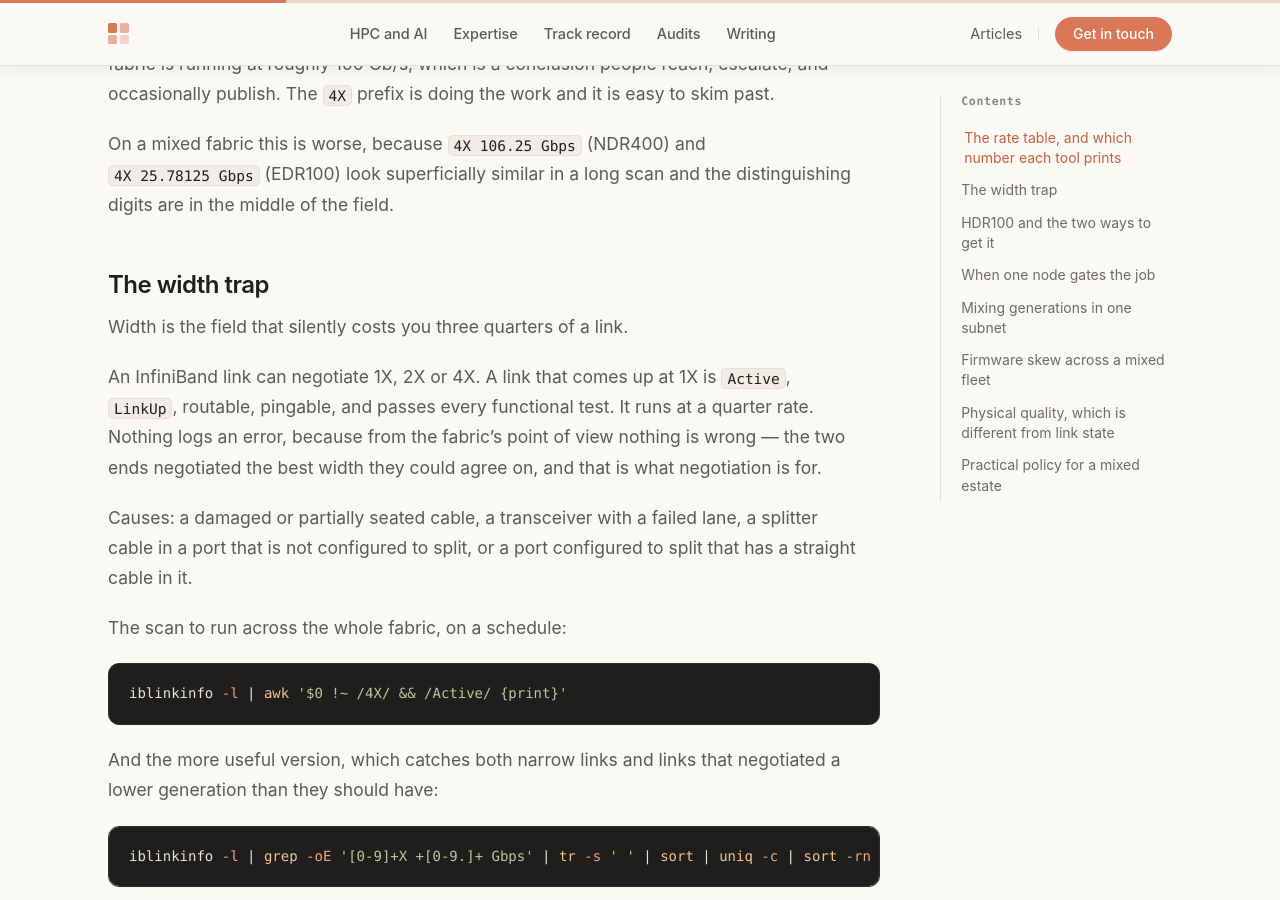
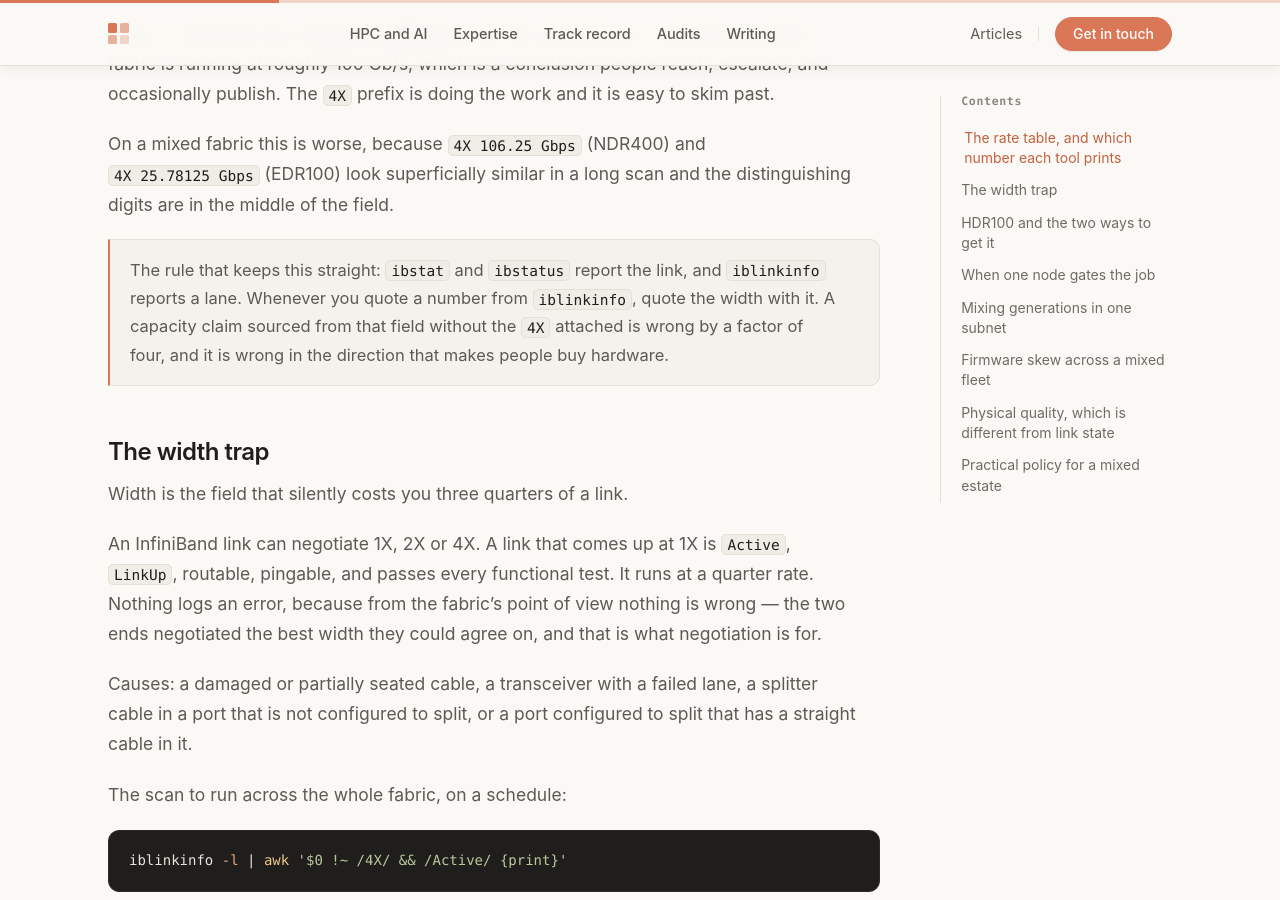
Before and after one commit to wirewalktech/wirewalk-site, a Jekyll site: the page built from _posts/2026-09-09-mpi-mixed-generation-fabrics.md, in a window 1280 px wide and 900 px high, scrolled down 1469 px. Built offline with Jekyll 4.4.1, drawn with Linux system fonts in a browser that asks for light colours; some of the changed text lies outside the part shown.

Commit message:
Add the missing callout to the multi-rail and mixed-generation articles
Both carry a point worth pulling out of the prose: the counter delta that
settles whether a second rail is used at all, and the per-lane versus link
rate rule that a capacity claim gets wrong by a factor of four.

Co-Authored-By: Claude Opus 5 (1M context) <noreply@anthropic.com>
Claude-Session: https://claude.ai/code/session_01QBpvzzUp6VUoSqtkPD9YXJ

```diff
--- a/_posts/2026-09-09-mpi-mixed-generation-fabrics.md
+++ b/_posts/2026-09-09-mpi-mixed-generation-fabrics.md
@@ -55,6 +55,14 @@ it is easy to skim past.
 On a mixed fabric this is worse, because `4X 106.25 Gbps` (NDR400) and
 `4X 25.78125 Gbps` (EDR100) look superficially similar in a long scan and the
 distinguishing digits are in the middle of the field.
+
+<div class="note" markdown="1">
+The rule that keeps this straight: `ibstat` and `ibstatus` report the link, and
+`iblinkinfo` reports a lane. Whenever you quote a number from `iblinkinfo`,
+quote the width with it. A capacity claim sourced from that field without the
+`4X` attached is wrong by a factor of four, and it is wrong in the direction
+that makes people buy hardware.
+</div>
 
 ## The width trap
 
```
Also changed, not shown: _posts/2026-09-08-mpi-multirail-multileg.md (+7 -0 lines).
